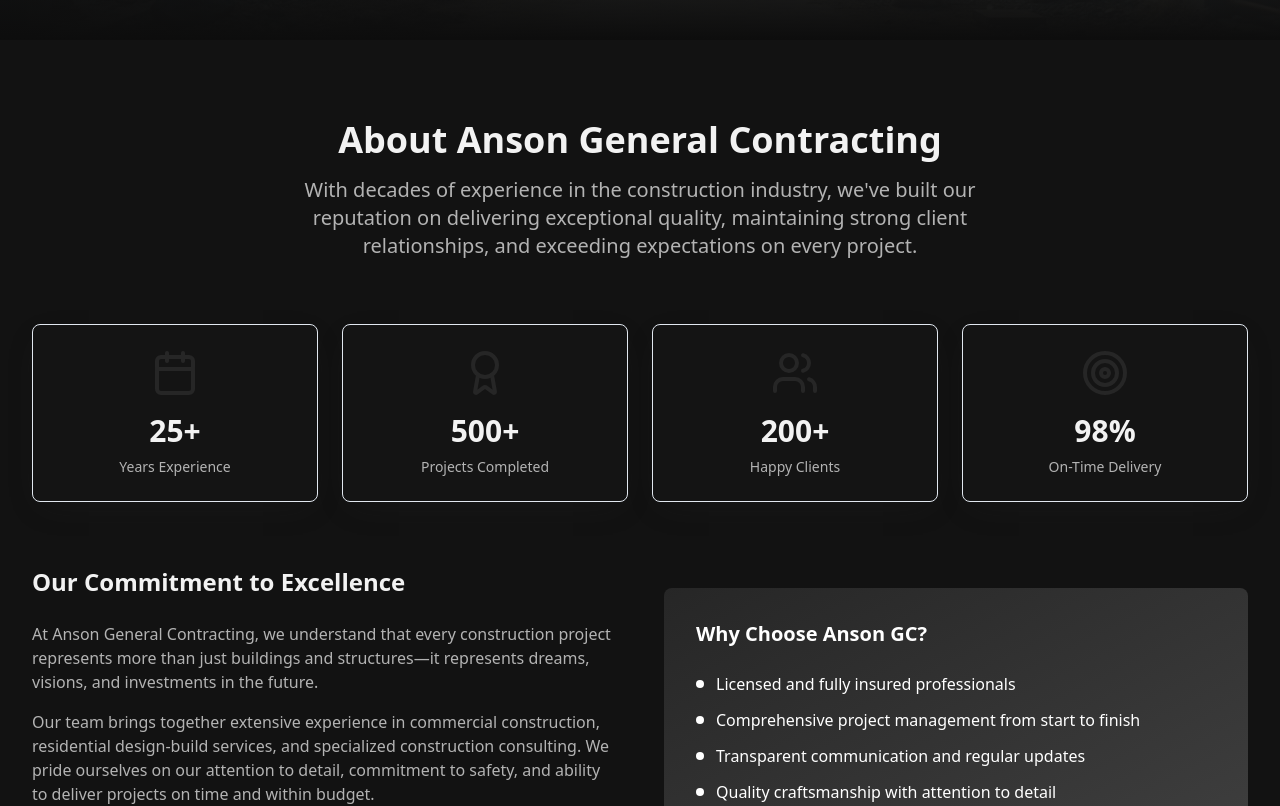
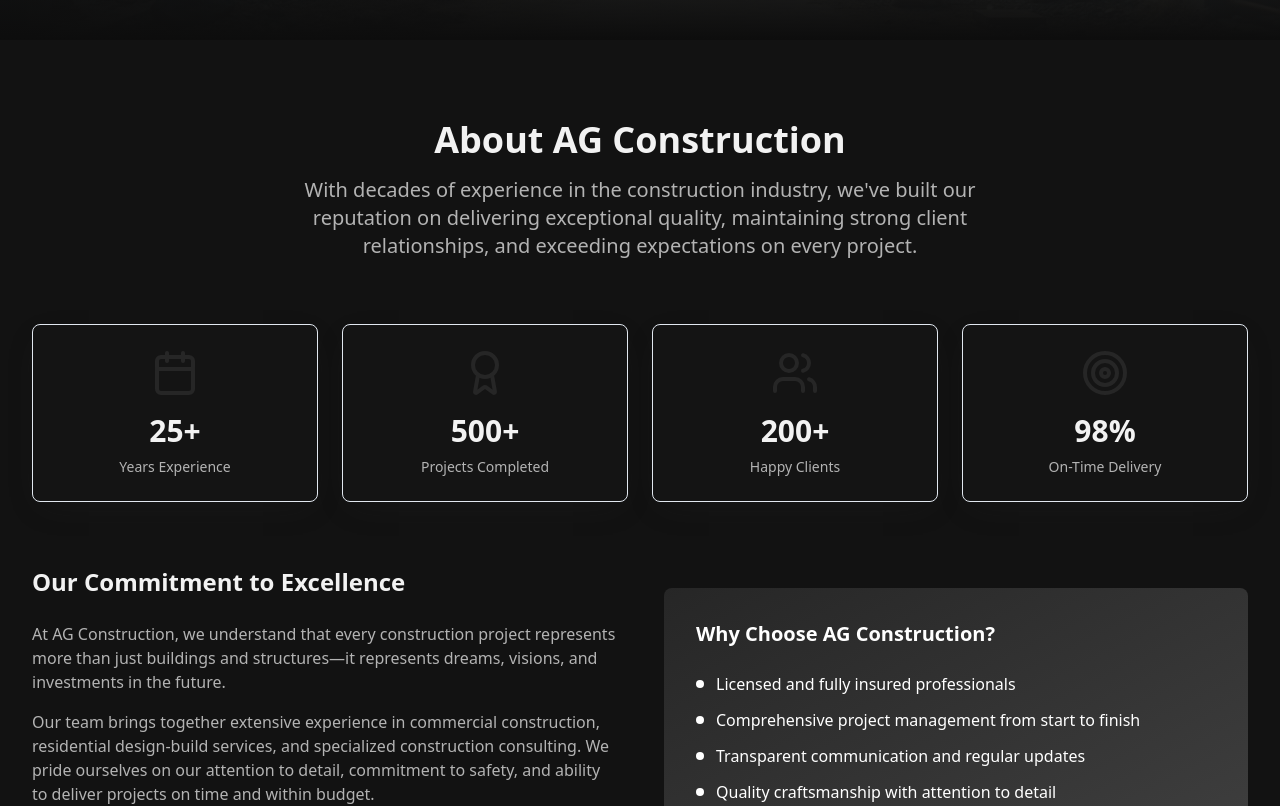
Before and after one commit to BrianAnson/AG_Construction, a React (Vite) app: page / in a window 1280 px wide. Shown: the part 760-1566 px from the top of the page. Built offline with nearby package versions, Linux system fonts and the light colour scheme.

Commit message:
Refactor: Update company name
Changed all instances of "Anson General Contracting" to "AG Construction" throughout the codebase.

```diff
--- a/src/components/About.tsx
+++ b/src/components/About.tsx
@@ -14,7 +14,7 @@ const About = () => {
       <div className="max-w-7xl mx-auto px-4 sm:px-6 lg:px-8">
         <div className="text-center mb-16">
           <h2 className="text-3xl md:text-4xl font-bold mb-4 text-foreground">
-            About Anson General Contracting
+            About AG Construction
           </h2>
           <p className="text-xl text-muted-foreground max-w-3xl mx-auto">
             With decades of experience in the construction industry, we've built our reputation
@@ -40,7 +40,7 @@ const About = () => {
             <h3 className="text-2xl font-bold mb-6 text-foreground">Our Commitment to Excellence</h3>
             <div className="space-y-4 text-muted-foreground">
               <p>
-                At Anson General Contracting, we understand that every construction project represents
+                At AG Construction, we understand that every construction project represents
                 more than just buildings and structures—it represents dreams, visions, and investments
                 in the future.
               </p>
@@ -59,7 +59,7 @@ const About = () => {
           </div>
 
           <div className="bg-gradient-to-br from-primary to-accent p-8 rounded-lg text-white">
-            <h4 className="text-xl font-bold mb-6">Why Choose Anson GC?</h4>
+            <h4 className="text-xl font-bold mb-6">Why Choose AG Construction?</h4>
             <ul className="space-y-3">
               <li className="flex items-start">
                 <span className="w-2 h-2 bg-white rounded-full mt-2 mr-3 flex-shrink-0"></span>
--- a/src/components/Footer.tsx
+++ b/src/components/Footer.tsx
@@ -8,7 +8,7 @@ const Footer = () => {
           <div className="md:col-span-2">
             <div className="flex items-center mb-4">
               <Building2 className="h-8 w-8 mr-3" />
-              <h3 className="text-2xl font-bold">ANSON GC</h3>
+              <h3 className="text-2xl font-bold">AG Construction</h3>
             </div>
             <p className="text-white/80 mb-4 max-w-md">
               Professional construction services across Commercial Building, Residential Design Build,
@@ -43,7 +43,7 @@ const Footer = () => {
         </div>
 
         <div className="border-t border-white/20 mt-8 pt-8 text-center text-white/60">
-          <p>&copy; 2024 Anson General Contracting. All rights reserved.</p>
+          <p>&copy; 2024 AG Construction. All rights reserved.</p>
         </div>
       </div>
     </footer>
```
